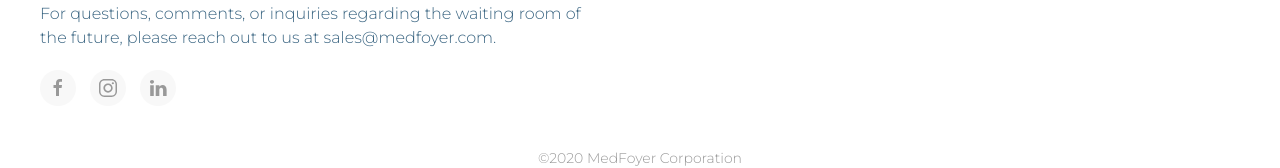
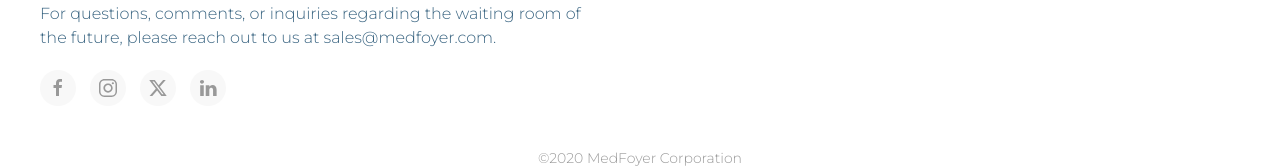
Before and after one commit to 0c370t/MedFoyer-FrontEnd, a Svelte app: page / in a window 1280 px wide. Shown: the part 2140-2308 px from the top of the page. Built offline with nearby package versions, Linux system fonts and the light colour scheme.

Commit message:
Uncommented Twitter icon code

```diff
--- a/src/pages/PublicPages/TempLanding.svelte
+++ b/src/pages/PublicPages/TempLanding.svelte
@@ -207,8 +207,8 @@
                         class="uk-icon-button uk-margin-small-right" uk-icon="facebook"/>
                     <a target="_blank" rel="noopener noreferrer" href="https://www.instagram.com/medfoyerapp/"
                         class="uk-icon-button  uk-margin-small-right" uk-icon="instagram"/>
-                    <!-- Twitter is not yet active<a target="_blank" rel="noopener noreferrer" href="https://twitter.com/medfoyerapp"
-                        class="uk-icon-button  uk-margin-small-right" uk-icon="twitter"/>-->
+                    <a target="_blank" rel="noopener noreferrer" href="https://twitter.com/medfoyerapp"
+                        class="uk-icon-button  uk-margin-small-right" uk-icon="twitter"/>
                     <a target="_blank" rel="noopener noreferrer" href="https://www.linkedin.com/company/medfoyer/"
                         class="uk-icon-button  uk-margin-small-right" uk-icon="linkedin"/>
                 </div>
```
